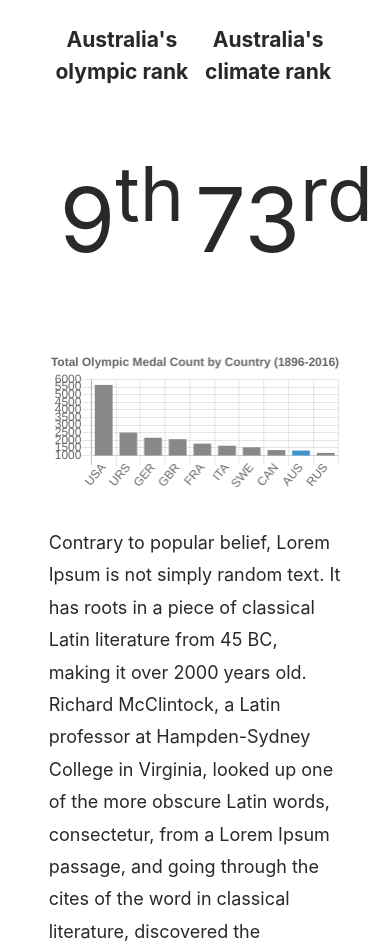
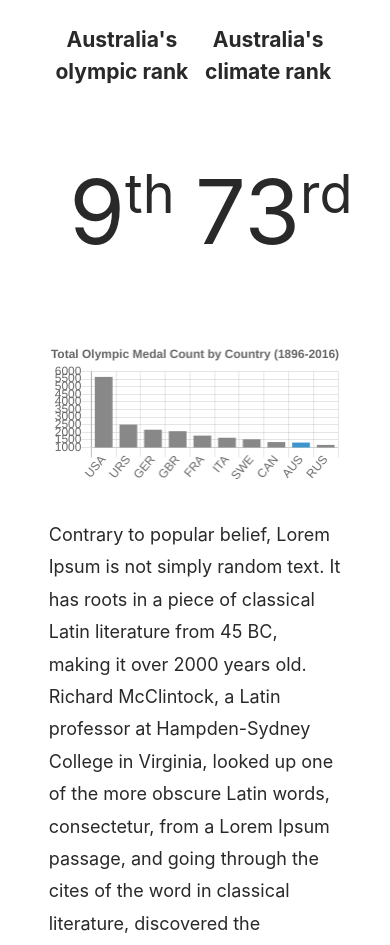
Before and after one commit to dmc-au/ausclimate, a plain HTML site: page index.html in a window 390 px wide. Shown: the part 1580-2525 px from the top of the page. Drawn offline with nearby package versions, Linux system fonts and the light colour scheme.

Commit message:
Restyled sup text and first attempt at resizing chartjs graphs at mobile size

```diff
--- a/index.html
+++ b/index.html
@@ -42,7 +42,7 @@
                     <h3 class="big-number-header">Australia's olympic rank</h2>
                 </div>
                 <div class="big-number-inner-lower">
-                    <p class="big-number">9<sup>th</sup></p>
+                    <p class="big-number">9<sup class="sup-text">th</sup></p>
                 </div>
             </div>
             <div class="big-number-inner-right">
@@ -50,7 +50,7 @@
                     <h3 class="big-number-header">Australia's climate rank</h2>
                 </div>
                 <div class="big-number-inner-lower">
-                    <p class="big-number">73<sup>rd</sup></p>
+                    <p class="big-number">73<sup class="sup-text">rd</sup></p>
                 </div>
             </div>
         </div>
--- a/main.css
+++ b/main.css
@@ -1,3 +1,4 @@
+/* General styling */
 body {
     font: normal 18px/1.8em "Inter", "Source Sans Pro",
     "Helvetica Neue", Arial, sans-serif;
@@ -17,6 +18,10 @@ body {
     max-width: 100%;
     padding-top: 1em;
     padding-bottom: 1em;
+}
+
+.sup-text {
+    font-size: 0.6em
 }
 
 /* Big number styling */
@@ -58,4 +63,5 @@ body {
 .big-number {
     text-align: center;
     font-size: 500%;
+    color:
 }
--- a/main.js
+++ b/main.js
@@ -21,6 +21,8 @@ function make_olympic(countries) {
           ]
         },
         options: {
+          // responsive: true,
+          // maintainAspectRatio: false,
           legend: { display: false },
           title: {
             display: true,
```
